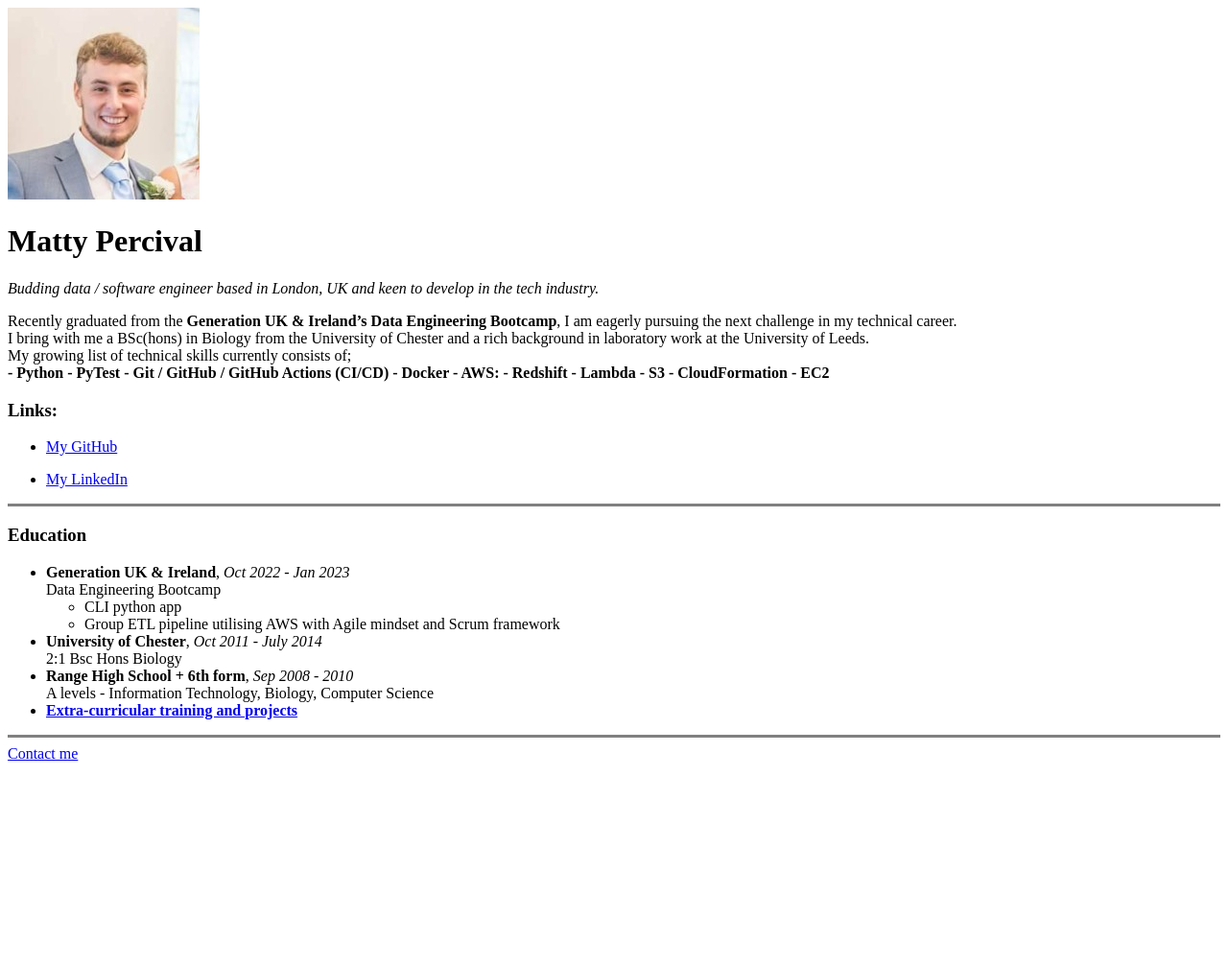
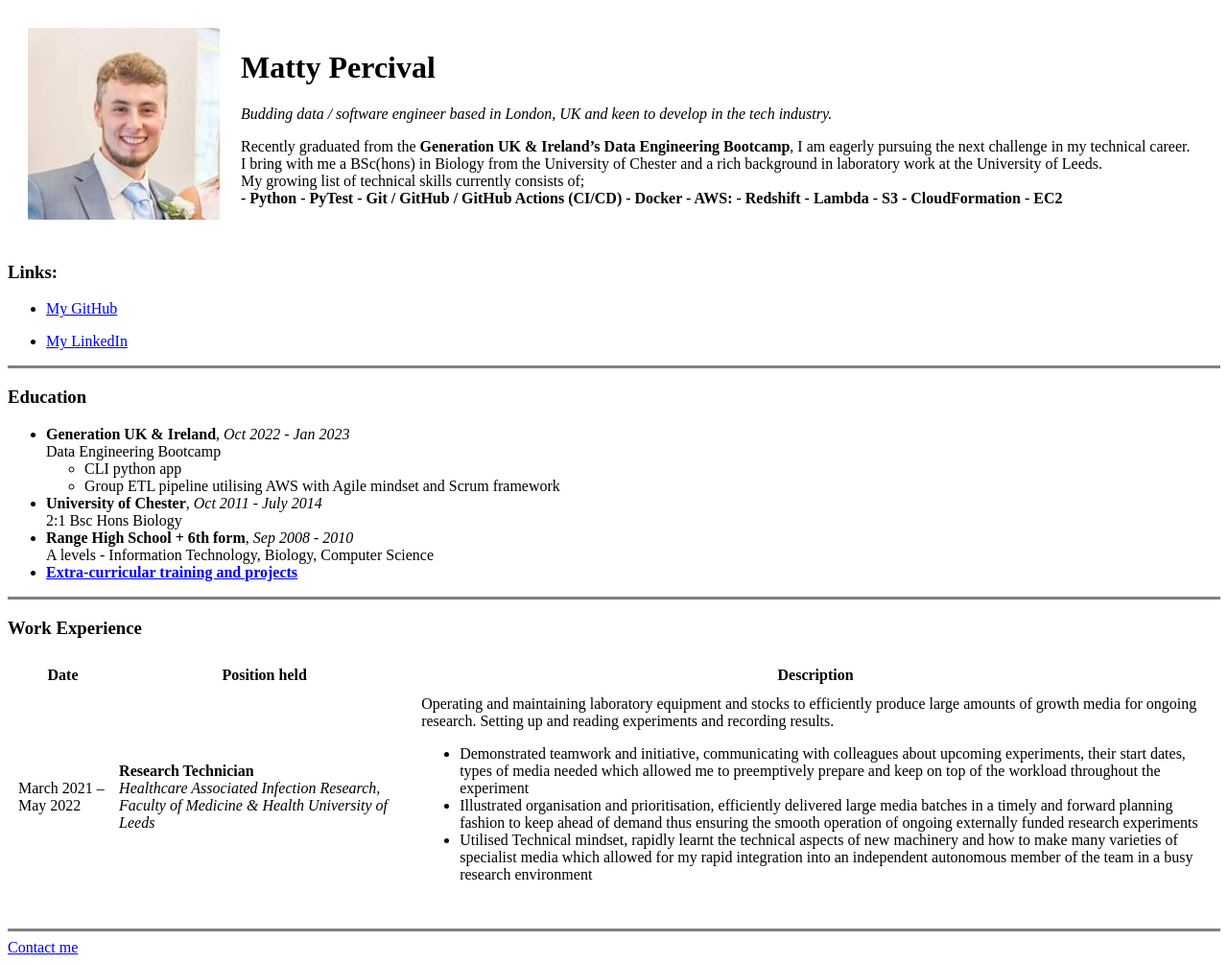
Before and after one commit to matty3191/web-dev-project, a plain HTML site: page index.html in a window 1280 px wide. Shown: the whole page at 96% size. Before the commit the page ends 803 px from the top, so only its background shows below. Drawn offline with Linux system fonts and the light colour scheme.

Commit message:
add tables to index for structure

```diff
--- a/index.html
+++ b/index.html
@@ -8,17 +8,28 @@
 </head>
 
 <body>
-    <img src="matty-percival.jpeg" alt="profile picture of matty percival">
+    <table cellspacing="20">
+        <tr>
+            <td><img src="matty-percival.jpeg" alt="profile picture of matty percival"></td>
+            <td>
                 <h1> Matty Percival </h1>
-    <p><em>Budding data / software engineer based in London, UK and keen to develop in the tech industry.</em></p>
+                <p><em>Budding data / software engineer based in London, UK and keen to develop in the tech
+                        industry.</em></p>
                 <p>Recently graduated from the <strong>Generation UK & Ireland’s Data Engineering Bootcamp</strong>,
                     I am eagerly pursuing the next challenge in my technical career.
-        <br>I bring with me a BSc(hons) in Biology from the University of Chester and a rich background in laboratory
+                    <br>I bring with me a BSc(hons) in Biology from the University of Chester and a rich background in
+                    laboratory
                     work at the University of Leeds.
                     <br>My growing list of technical skills currently consists of;
-        <br><strong>- Python - PyTest - Git / GitHub / GitHub Actions (CI/CD) - Docker - AWS: - Redshift - Lambda - S3 -
+                    <br><strong>- Python - PyTest - Git / GitHub / GitHub Actions (CI/CD) - Docker - AWS: - Redshift -
+                        Lambda - S3 -
                         CloudFormation - EC2</strong>
                 </p>
+            </td>
+        </tr>
+    </table>
+
+
     <h3><strong>Links:</strong></h3>
     <ul>
         <li><a href="https://github.com/matty3191">My GitHub</a></p>
@@ -42,6 +53,44 @@
         <li><a href="training-and-projects.html"><strong>Extra-curricular training and projects</strong></a></li>
     </ul>
     <hr size="3" noshade>
+    <h3>Work Experience</h3>
+    <table cellspacing="10">
+        <thead>
+            <tr>
+                <th>Date</th>
+                <th>Position held</th>
+                <th>Description</th>
+            </tr>
+        </thead>
+        <tbody>
+            <tr>
+                <td>March 2021 – May 2022</td>
+                <td><strong>Research Technician</strong><br>
+                    <em>Healthcare Associated Infection Research, Faculty of Medicine & Health University of Leeds</em>
+                </td>
+                <td>Operating and maintaining laboratory equipment and stocks to efficiently produce large amounts of
+                    growth media for ongoing research. Setting up and reading experiments and recording results.
+                    <ul>
+                        <li>Demonstrated teamwork and initiative, communicating with colleagues about upcoming
+                            experiments, their start dates, types of media needed which allowed me to preemptively
+                            prepare and keep on top of the workload throughout the experiment</li>
+                        <li>Illustrated organisation and prioritisation, efficiently delivered large media batches in a
+                            timely and forward planning fashion to keep ahead of demand thus ensuring the smooth
+                            operation of ongoing externally funded research experiments</li>
+                        <li>Utilised Technical mindset, rapidly learnt the technical aspects of new machinery and how to
+                            make many varieties of specialist media which allowed for my rapid integration into an
+                            independent autonomous member of the team in a busy research environment</li>
+                    </ul>
+                </td>
+            </tr>
+            <tr>
+                <td></td>
+            </tr>
+        </tbody>
+        <tfoot>
+        </tfoot>
+    </table>
+    <hr size="3" noshade>
     <a href="contact-details.html">Contact me</a>
 
 </body>
```
Lines whose indentation alone changed are shown as unchanged.
